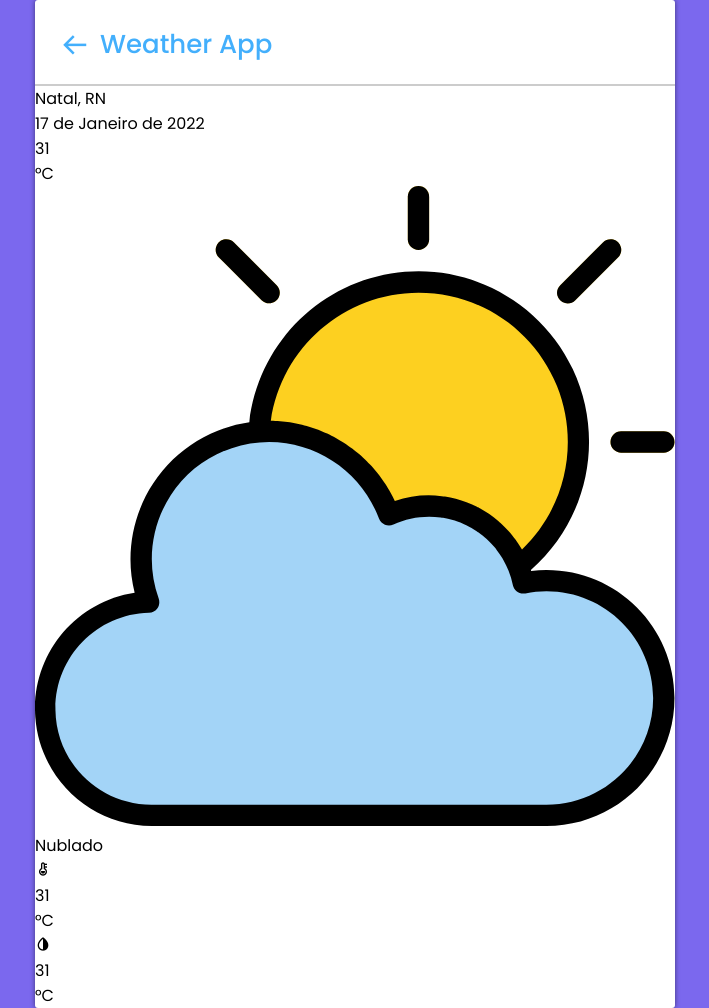
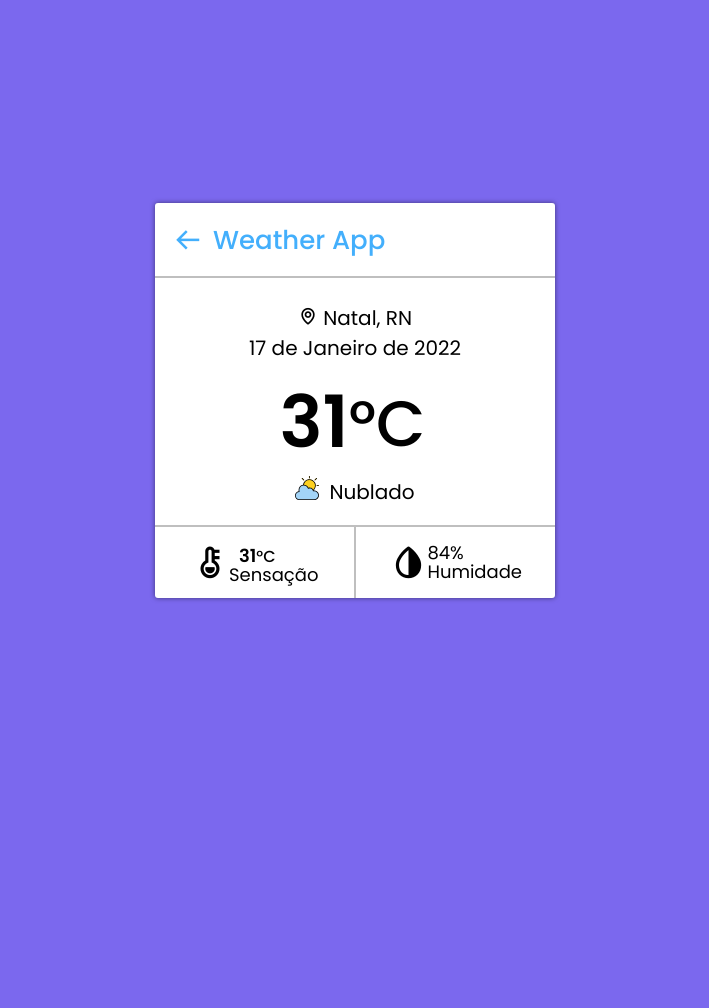
Before and after one commit to davihonorato/weather-app, a plain HTML site: page index.html in a window 1280 px wide. Shown: the whole page, without its empty margins (285-994 px from the left). After the commit the page ends 800 px from the top, so only its background shows below. Drawn offline with nearby package versions, Linux system fonts and the light colour scheme.

Commit message:
estilizando a sessão weather

```diff
--- a/index.html
+++ b/index.html
@@ -18,28 +18,35 @@
             <button>Clima da cidade Atual</button>
         </section>
         <section class="weather-box">
-            <div class="location">Natal, RN</div>
+            <div class="location">
+                <i class="bx bx-map"></i>
+                <span>Natal, RN</span>
+            </div>
             <div class="date">17 de Janeiro de 2022</div>
             <div class="temp">
                 <div class="num">31</div>
                 <div class="deg">°C</div>
             </div>
-            <img src="Weather Icons/cloud.svg" alt="">
-            <div class="weather">Nublado</div>
+            <div class="weather">
+                <img src="Weather Icons/cloud.svg" alt="">
+                <span>Nublado</span>
+            </div>
             <div class="bottom-details">
                 <div class="feels-like column">
-                    <i></i>
-                    <div class="temp">
-                        <i class="bx bxs-thermometer"></i>
-                        <div class="num">31</div>
-                        <div class="deg">°C</div>
+                    <i class="bx bxs-thermometer"></i>
+                    <div class="details">
+                        <div class="temp">
+                            <div class="num">31</div>
+                            <div class="deg">°C</div>
+                        </div>
+                        <span>Sensação</span>
                     </div>
                 </div>
-                <div class="column">
+                <div class="humidity column">
                     <i class="bx bxs-droplet-half"></i>
-                    <div class="temp">
-                        <div class="num">31</div>
-                        <div class="deg">°C</div>
+                    <div class="details">
+                        <div class="num">84%</div>
+                        <span>Humidade</span>
                     </div>
                 </div>
             </div>
--- a/style.css
+++ b/style.css
@@ -16,6 +16,7 @@ body {
 }
 
 .container {
+    width: 400px;
     border-radius: 3px;
     box-shadow: 0px 0px 5px rgba(0, 0, 0, 0.5);
     background-color: #fff;
@@ -24,11 +25,11 @@ body {
 .container header {
     display: flex;
     align-items: center;
-    padding: 25px 25px 20px;
+    padding: 18px 18px 16px;
     font-size: 26px;
     font-weight: 500;
     color: #43affc;
-    border-bottom: 2px solid #ccc;
+    border-bottom: 2px solid #bfbfbf;
 }
 
 .container header i {
@@ -104,3 +105,83 @@ body {
     color: #fff;
     background-color: #43affc;
 }
+
+.container .weather-box {
+    display: flex;
+    flex-direction: column;
+    align-items: center;
+    justify-content: center;
+    margin: 25px 0px 0px 0px;
+    font-size: 20px;
+}
+
+.container .weather-box .temp {
+    display: flex;
+    font-size: 72px;
+    font-weight: 500;
+    padding: 5px 10px 0px;
+}
+
+.container .weather-box .temp .num {
+    font-weight: 600;
+}
+
+.container .weather-box .temp .deg {
+    display: block;
+    font-size: 64px;
+    margin: 8px 5px 0px 0px;
+}
+
+.container .weather-box .weather {
+    display: flex;
+    align-items: center;
+    font-size: 20px;
+}
+
+.container .weather-box .weather img {
+    max-width: 24px;
+}
+
+.container .weather-box .weather span {
+    display: block;
+    margin: 0px 0px -8px 10px;
+}
+
+.container .weather-box .bottom-details {
+    display: flex;
+    justify-content: space-between;
+    width: 100%;
+    margin-top: 25px;
+    border-top: 2px solid #bfbfbf;
+}
+
+.container .weather-box .bottom-details .column {
+    display: flex;
+    justify-content: center;
+    align-items: center;
+    width: 100%;
+    padding: 10px;
+    font-size: 18px;
+}
+
+.container .weather-box .bottom-details .column i {
+    font-size: 38px;
+}
+
+.container .weather-box .bottom-details .column .details .num {
+    font-size: 18px;
+}
+
+.container .weather-box .bottom-details .column .details .deg {
+    font-size: 16px;
+    margin: 2px 0px 0px 0px;
+}
+
+.container .weather-box .bottom-details .column .details span {
+    display: block;
+    margin: -8px 0px 0px 0px;
+}
+
+.container .weather-box .bottom-details .humidity {
+    border-left: 2px solid #bfbfbf;
+}
```
